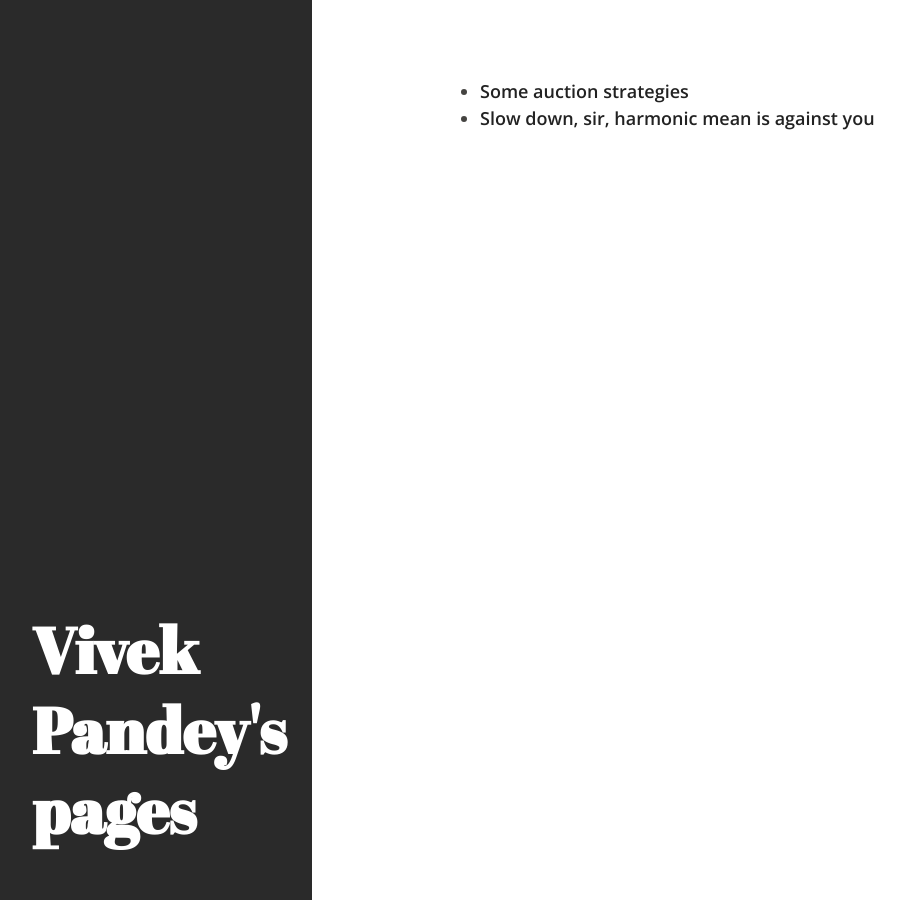
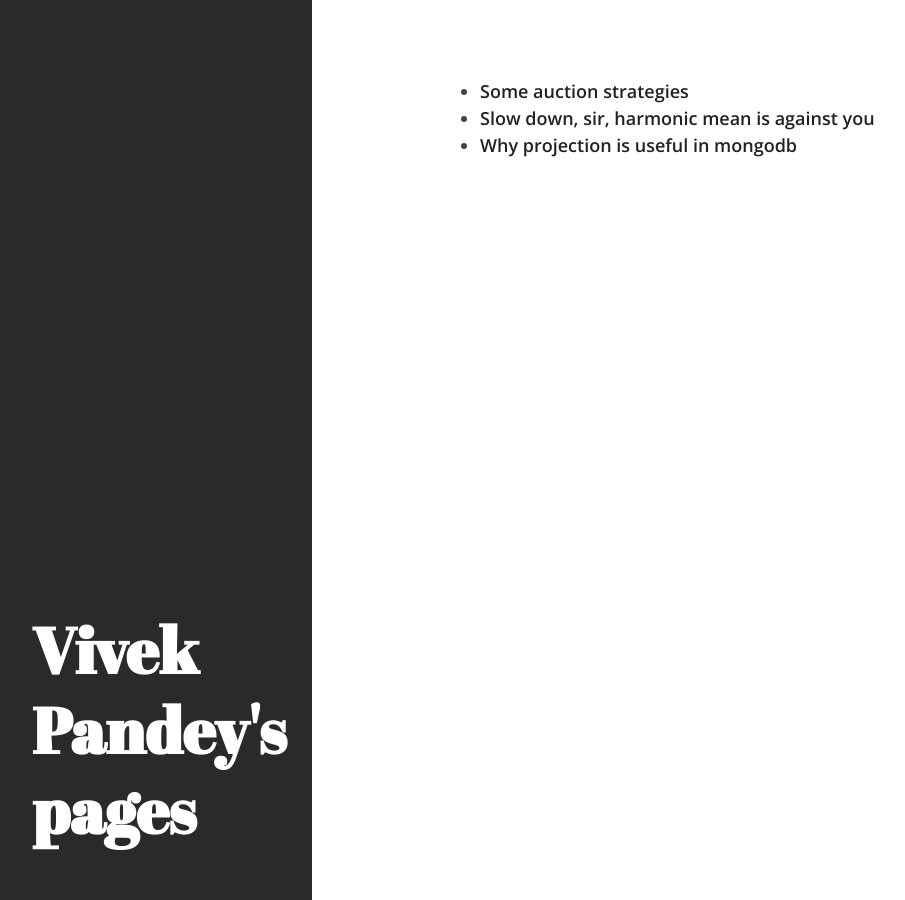
Before and after one commit to thevivekpandey/thevivekpandey.github.io, a Jekyll site: the page built from index.md, in a window 1280 px wide. Shown: the whole page, without its empty margins (8-913 px from the left). Built offline with Jekyll 4.4.1, drawn with Linux system fonts in a browser that asks for light colours; Markdown is read by kramdown in place of the engine named in the settings.

Commit message:
beginning of third post

```diff
--- a/index.md
+++ b/index.md
@@ -4,3 +4,4 @@ layout: default
 
 - [Some auction strategies]({% post_url 2014-02-22-some-auction-strategies %})
 - [Slow down, sir, harmonic mean is against you]({% post_url 2014-03-02-slow-down-sir-harmonic-mean-is-against-you %})
+- [Why projection is useful in mongodb]({% post_url 2014-03-02-slow-down-sir-harmonic-mean-is-against-you %})
```
